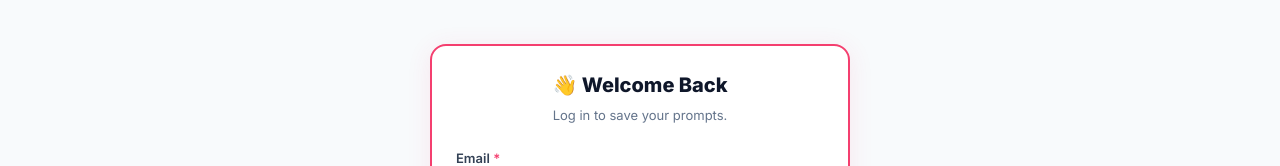
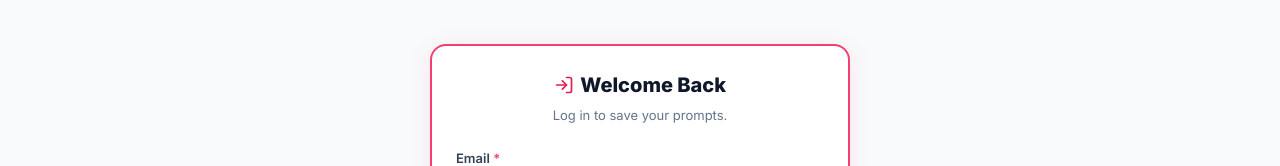
Before and after one commit to kalincreative/VibePrompt, a React (Vite) app: page /login in a window 1280 px wide. Shown: the part 192-358 px from the top of the page. Built offline with nearby package versions, Linux system fonts and the light colour scheme; no server answers.

Commit message:
style: replace login/signup heading emojis with Lucide LogIn and UserPlus icons

```diff
--- a/src/pages/LoginPage.jsx
+++ b/src/pages/LoginPage.jsx
@@ -5,6 +5,7 @@ import GlassCard from '../components/GlassCard'
 import Button from '../components/Button'
 import InputField from '../components/InputField'
 import { useAuth } from '../hooks/useAuth'
+import { LogIn, UserPlus } from 'lucide-react'
 
 export default function LoginPage() {
     const [isLogin, setIsLogin] = useState(true)
@@ -43,8 +44,10 @@ export default function LoginPage() {
         }}>
             <motion.div initial={{ opacity: 0, y: 30 }} animate={{ opacity: 1, y: 0 }} style={{ width: '100%', maxWidth: '420px' }}>
                 <GlassCard highlight>
-                    <h1 style={{ fontSize: '1.25rem', fontWeight: 800, textAlign: 'center', marginBottom: '0.375rem', color: '#0F172A' }}>
-                        {isLogin ? '👋 Welcome Back' : '🚀 Create Account'}
+                    <h1 style={{ fontSize: '1.25rem', fontWeight: 800, textAlign: 'center', marginBottom: '0.375rem', color: '#0F172A', display: 'flex', alignItems: 'center', justifyContent: 'center', gap: '0.4rem' }}>
+                        {isLogin
+                            ? <><LogIn size={20} color="#E11D55" strokeWidth={2} /> Welcome Back</>
+                            : <><UserPlus size={20} color="#E11D55" strokeWidth={2} /> Create Account</>}
                     </h1>
                     <p style={{ textAlign: 'center', color: '#64748B', fontSize: '0.8125rem', marginBottom: '1.5rem' }}>
                         {isLogin ? 'Log in to save your prompts.' : 'Sign up to save and revisit prompts.'}
```
